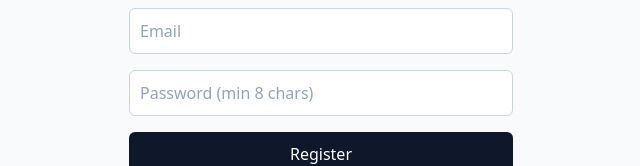
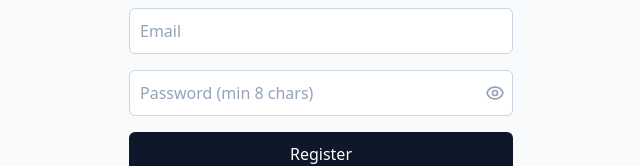
Before and after one commit to VanshikaGurbani/SourceMD, a React (Vite) app in the folder frontend/: page /register in a window 1280 px wide. Shown: the part 340-506 px from the top of the page, without its empty margins (319-959 px from the left). Built offline with nearby package versions, Linux system fonts and the light colour scheme; no server answers.

Commit message:
feat: add password visibility toggle to login and register pages

```diff
--- a/frontend/src/pages/LoginPage.tsx
+++ b/frontend/src/pages/LoginPage.tsx
@@ -7,6 +7,7 @@
   const navigate = useNavigate();
   const [email, setEmail] = useState("");
   const [password, setPassword] = useState("");
+  const [showPassword, setShowPassword] = useState(false);
   const [error, setError] = useState<string | null>(null);
   const [loading, setLoading] = useState(false);
 
@@ -42,15 +43,29 @@
           placeholder="email"
           className="w-full rounded-md border border-slate-300 p-2"
         />
+        <div className="relative">
           <input
-          type="password"
+            type={showPassword ? "text" : "password"}
             required
             minLength={8}
             value={password}
             onChange={(e) => setPassword(e.target.value)}
             placeholder="password"
-          className="w-full rounded-md border border-slate-300 p-2"
+            className="w-full rounded-md border border-slate-300 p-2 pr-10"
           />
+          <button
+            type="button"
+            onClick={() => setShowPassword((v) => !v)}
+            className="absolute right-2 top-1/2 -translate-y-1/2 text-slate-400 hover:text-slate-600"
+            tabIndex={-1}
+          >
+            {showPassword ? (
+              <svg xmlns="http://www.w3.org/2000/svg" className="h-5 w-5" fill="none" viewBox="0 0 24 24" stroke="currentColor"><path strokeLinecap="round" strokeLinejoin="round" strokeWidth={2} d="M13.875 18.825A10.05 10.05 0 0112 19c-4.478 0-8.268-2.943-9.543-7a9.97 9.97 0 011.563-3.029m5.858.908a3 3 0 114.243 4.243M9.878 9.878l4.242 4.242M9.88 9.88l-3.29-3.29m7.532 7.532l3.29 3.29M3 3l3.59 3.59m0 0A9.953 9.953 0 0112 5c4.478 0 8.268 2.943 9.543 7a10.025 10.025 0 01-4.132 5.411m0 0L21 21" /></svg>
+            ) : (
+              <svg xmlns="http://www.w3.org/2000/svg" className="h-5 w-5" fill="none" viewBox="0 0 24 24" stroke="currentColor"><path strokeLinecap="round" strokeLinejoin="round" strokeWidth={2} d="M15 12a3 3 0 11-6 0 3 3 0 016 0z" /><path strokeLinecap="round" strokeLinejoin="round" strokeWidth={2} d="M2.458 12C3.732 7.943 7.523 5 12 5c4.478 0 8.268 2.943 9.542 7-1.274 4.057-5.064 7-9.542 7-4.477 0-8.268-2.943-9.542-7z" /></svg>
+            )}
+          </button>
+        </div>
         {error && <p className="text-sm text-red-600">{error}</p>}
         <button
           type="submit"
--- a/frontend/src/pages/RegisterPage.tsx
+++ b/frontend/src/pages/RegisterPage.tsx
@@ -7,6 +7,7 @@
   const navigate = useNavigate();
   const [email, setEmail] = useState("");
   const [password, setPassword] = useState("");
+  const [showPassword, setShowPassword] = useState(false);
   const [error, setError] = useState<string | null>(null);
   const [loading, setLoading] = useState(false);
 
@@ -43,15 +44,29 @@
             placeholder="Email"
             className="w-full rounded-md border border-slate-300 dark:border-slate-600 bg-white dark:bg-slate-800 text-slate-900 dark:text-slate-100 p-2.5 placeholder:text-slate-400 dark:placeholder:text-slate-500 focus:outline-none focus:ring-2 focus:ring-slate-400"
           />
+          <div className="relative">
             <input
-            type="password"
+              type={showPassword ? "text" : "password"}
               required
               minLength={8}
               value={password}
               onChange={(e) => setPassword(e.target.value)}
               placeholder="Password (min 8 chars)"
-            className="w-full rounded-md border border-slate-300 dark:border-slate-600 bg-white dark:bg-slate-800 text-slate-900 dark:text-slate-100 p-2.5 placeholder:text-slate-400 dark:placeholder:text-slate-500 focus:outline-none focus:ring-2 focus:ring-slate-400"
+              className="w-full rounded-md border border-slate-300 dark:border-slate-600 bg-white dark:bg-slate-800 text-slate-900 dark:text-slate-100 p-2.5 pr-10 placeholder:text-slate-400 dark:placeholder:text-slate-500 focus:outline-none focus:ring-2 focus:ring-slate-400"
             />
+            <button
+              type="button"
+              onClick={() => setShowPassword((v) => !v)}
+              className="absolute right-2 top-1/2 -translate-y-1/2 text-slate-400 hover:text-slate-600 dark:hover:text-slate-300"
+              tabIndex={-1}
+            >
+              {showPassword ? (
+                <svg xmlns="http://www.w3.org/2000/svg" className="h-5 w-5" fill="none" viewBox="0 0 24 24" stroke="currentColor"><path strokeLinecap="round" strokeLinejoin="round" strokeWidth={2} d="M13.875 18.825A10.05 10.05 0 0112 19c-4.478 0-8.268-2.943-9.543-7a9.97 9.97 0 011.563-3.029m5.858.908a3 3 0 114.243 4.243M9.878 9.878l4.242 4.242M9.88 9.88l-3.29-3.29m7.532 7.532l3.29 3.29M3 3l3.59 3.59m0 0A9.953 9.953 0 0112 5c4.478 0 8.268 2.943 9.543 7a10.025 10.025 0 01-4.132 5.411m0 0L21 21" /></svg>
+              ) : (
+                <svg xmlns="http://www.w3.org/2000/svg" className="h-5 w-5" fill="none" viewBox="0 0 24 24" stroke="currentColor"><path strokeLinecap="round" strokeLinejoin="round" strokeWidth={2} d="M15 12a3 3 0 11-6 0 3 3 0 016 0z" /><path strokeLinecap="round" strokeLinejoin="round" strokeWidth={2} d="M2.458 12C3.732 7.943 7.523 5 12 5c4.478 0 8.268 2.943 9.542 7-1.274 4.057-5.064 7-9.542 7-4.477 0-8.268-2.943-9.542-7z" /></svg>
+              )}
+            </button>
+          </div>
           {error && <p className="text-sm text-red-600 dark:text-red-400">{error}</p>}
           <button
             type="submit"
```
Lines whose indentation alone changed are shown as unchanged.
